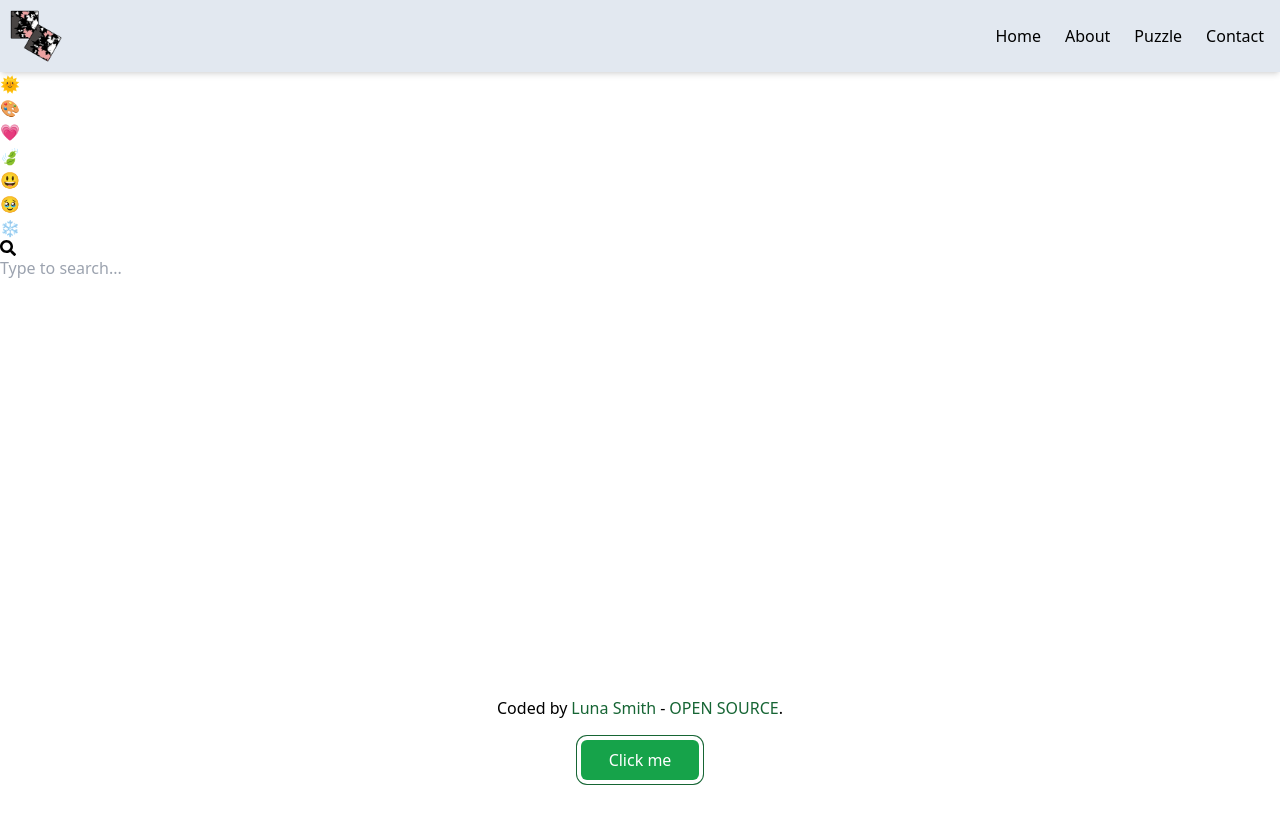
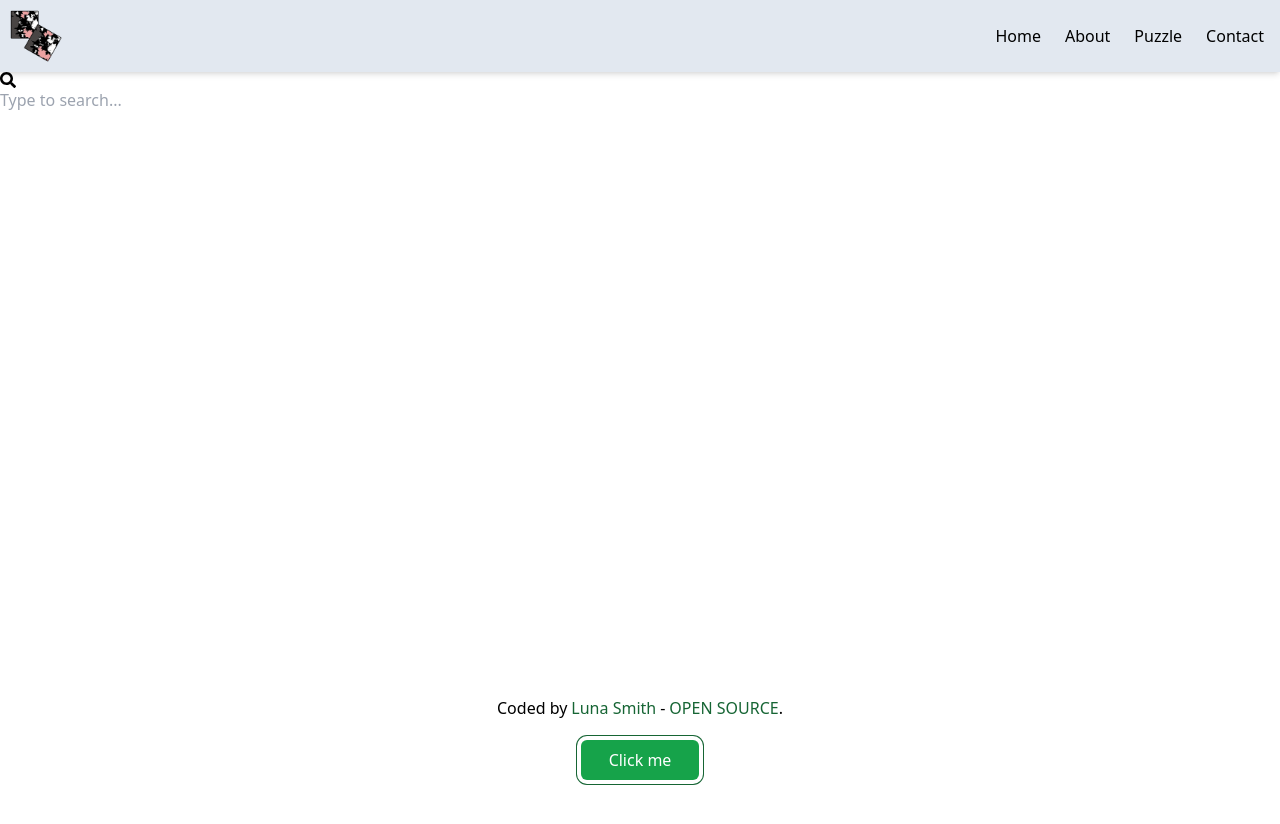
Before and after one commit to Lu-Smith/searchbar_react_vite, a React (Vite) app in the folder react-search-bar/: page / in a window 1280 px wide. Shown: the top 824 px of the page. Built offline with nearby package versions, Linux system fonts and the light colour scheme.

Commit message:
Put SideBar inside the Footer.tsx

```diff
--- a/react-search-bar/src/App.tsx
+++ b/react-search-bar/src/App.tsx
@@ -7,7 +7,6 @@ import Home from './components/pages/Home';
 import About from './components/pages/About';
 import Contact from './components/pages/Contact';
 import Puzzle from './components/pages/Puzzle';
-import SideBar from './components/SideBar';
 
 function App() {
 
@@ -15,7 +14,6 @@ function App() {
     <div className='App'>
       <div className="searchBarContainer">
         <NavBar />
-        <SideBar />
         <Routes>
         <Route path='/' element={<Home />} />
           <Route path='/about' element={<About />} />
--- a/react-search-bar/src/components/Footer.tsx
+++ b/react-search-bar/src/components/Footer.tsx
@@ -1,7 +1,13 @@
-import React from 'react'
+import React, { useState } from 'react'
+import SideBar from './SideBar';
 
 const Footer = () => {
+
+  const [openSideBar, setOpenSideBar] = useState(false);
+
   return (
+    <div>
+      {openSideBar && <SideBar />}
       <div className='relative flex flex-col items-center justify-center h-screen'>
           <h4 className='position: fixed bottom-20'>Coded by
               <a
@@ -25,6 +31,7 @@ const Footer = () => {
               .
           </h4>
           <button
+          onClick={() => setOpenSideBar(!openSideBar)}
           className='ring-1 ring-offset-4
           ring-green-800 rounded-md
           bg-green-600 px-5 py-1
@@ -36,6 +43,7 @@ const Footer = () => {
           '
           >Click me</button>
       </div>
+    </div>
   )
 }
 
```
Lines whose indentation alone changed are shown as unchanged.
